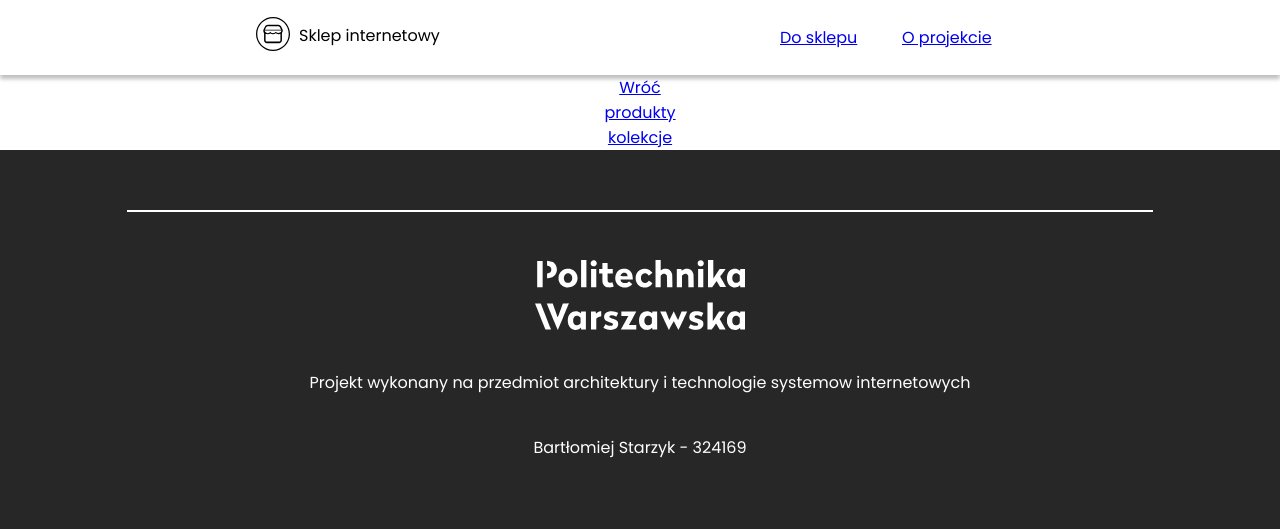
After one commit to starzykbartlomiej/sklep_internetowy, a Django app: page /store/ in a window 1280 px wide. The commit adds this page. Shown: the top 529 px of the page. Run offline with Django 3.2, Linux system fonts and the light colour scheme.

Commit message:
poprawki

```diff
--- a/core/templates/core/base.html
+++ b/core/templates/core/base.html
@@ -23,7 +23,7 @@
 
     <div class="shop-buttons">
       <div class="store">
-        <a href="/store/products">
+        <a href="/store">
           <p> Do sklepu</p>
         </a>
       </div>
--- a/core/templates/core/collection.html
+++ b/core/templates/core/collection.html
@@ -2,7 +2,7 @@
 
 {% block content %}
 
-    <a href='/store/collections'>Go back</a>
+    <a href='/store/collections'>Wróć</a>
       <div class='product-card'>
         <h3>Title: {{ result.title }}</h3>
         <p>Products count: {{ result.products_count }}</p>
--- a/core/templates/core/collections.html
+++ b/core/templates/core/collections.html
@@ -1,6 +1,7 @@
 {% extends "core/base.html" %}
 
 {% block content %}
+    <a href='/store'>Wróć</a>
     <table class='collections'>
       <tr>
         <th>Id</th>
--- a/core/templates/core/product.html
+++ b/core/templates/core/product.html
@@ -2,7 +2,7 @@
 
 {% block content %}
 
-    <a href='/store/products'>Go back</a>
+    <a href='/store/products'>Wróć</a>
     <div class='product-card'>
       <h3>Title: {{ result.title }}</h3>
       <p>Description: {{ result.description }}</p>
--- a/core/templates/core/products.html
+++ b/core/templates/core/products.html
@@ -1,6 +1,7 @@
 {% extends "core/base.html" %}
 
 {% block content %}
+    <a href='/store'>Wróć</a>
     <table class='products'>
       <tr>
         <th>Id</th>
--- /dev/null
+++ b/core/templates/core/store.html
@@ -0,0 +1,8 @@
+{% extends "core/base.html" %}
+
+{% block content %}
+    <a href='/'>Wróć</a>
+    {% comment %} <img src="{% static 'core/shopping-man.svg' %}" height=200px alt="pw-logo"> {% endcomment %}
+    <a href='products'>produkty</a>
+    <a href='collections'>kolekcje</a>
+{% endblock %}
--- a/store/urls.py
+++ b/store/urls.py
@@ -1,8 +1,10 @@
 from django.urls import path
+from django.views.generic import TemplateView
 from . import views
 
 # URLConf
 urlpatterns = [
+    path('', TemplateView.as_view(template_name='core/store.html')),
     path('products/', views.product_list),
     path('products/<int:id>/', views.product_detail),
     path('products/delete/<int:id>/', views.product_delete),
```
Also changed, not shown: core/templates/core/index.html (+4 -3 lines). Lines whose indentation alone changed are shown as unchanged.
